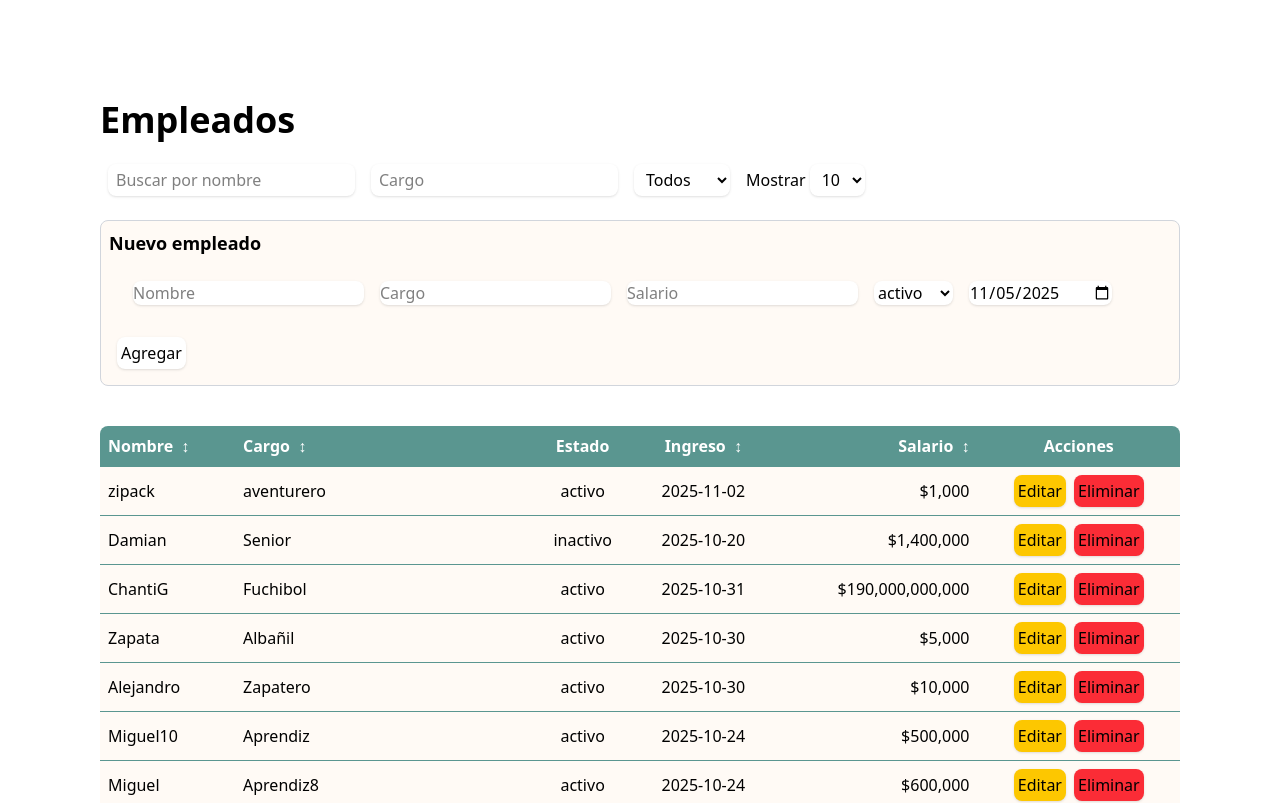
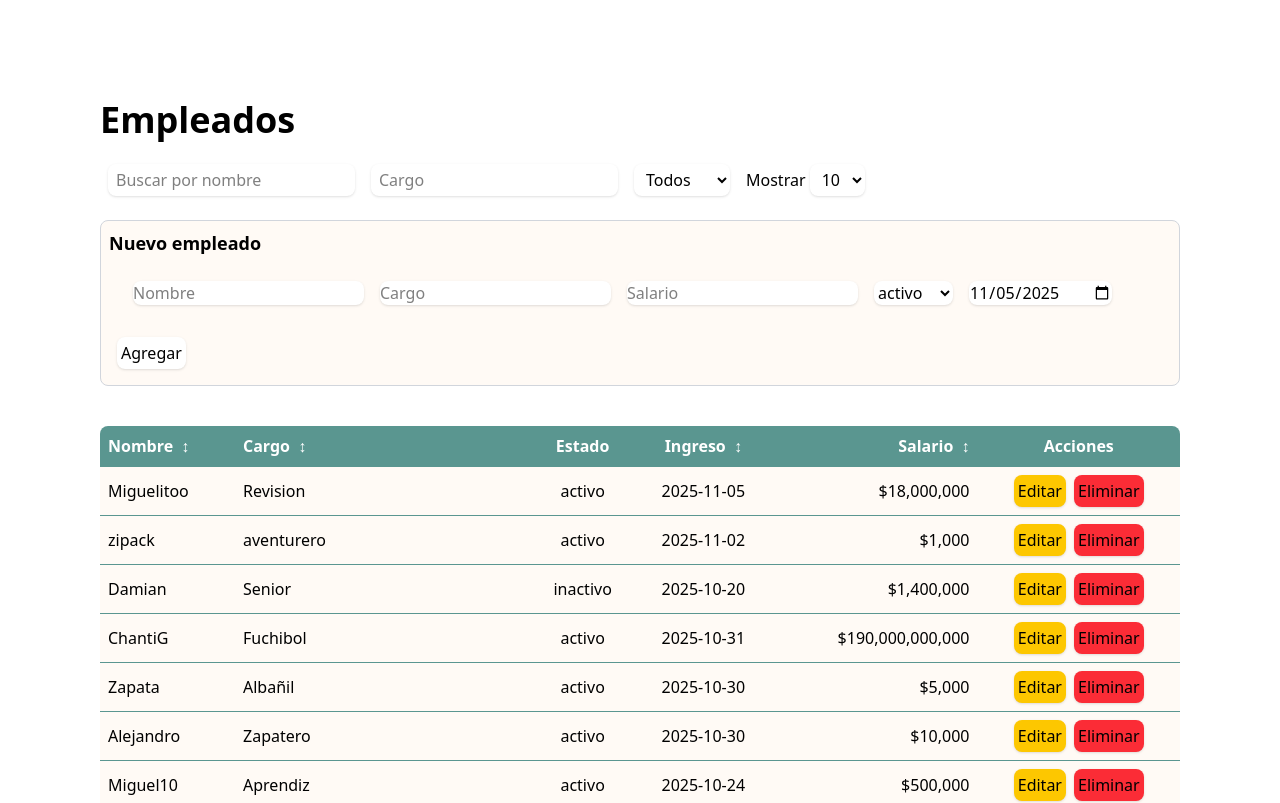
Before and after one commit to Sgiraldom19/empleados-lite, a Next.js app: page / in a window 1280 px wide. Shown: the top 803 px of the page. Built offline with nearby package versions, Linux system fonts and the light colour scheme.

Commit message:
Se separo la logica de la tabla en un hook

```diff
--- a/app/_data/employees.json
+++ b/app/_data/employees.json
@@ -1,4 +1,12 @@
 [
+  {
+    "id": "44a3014a-fa22-4c3d-848c-3a8cd3011c75",
+    "nombre": "Miguelitoo",
+    "cargo": "Revision",
+    "salario": 18000000,
+    "estado": "activo",
+    "fechaIngreso": "2025-11-05"
+  },
   {
     "id": "6c2d58cd-0fcf-4b1c-a543-aa9c8b871926",
     "nombre": "zipack",
--- /dev/null
+++ b/app/hooks/useTabla.ts
@@ -0,0 +1,21 @@
+import { useState } from "react";
+
+export default function useTabla() {
+  const [sort, setSort] = useState<string>("");
+  const [dir, setDir] = useState<"asc" | "desc">("asc");
+
+  function toggleSort(column: string) {
+    if (sort === column) {
+      setDir(dir === "asc" ? "desc" : "asc");
+    } else {
+      setSort(column);
+      setDir("asc");
+    }
+  }
+
+  return {
+    sort,
+    dir,
+    toggleSort,
+  };
+}
--- a/app/page.tsx
+++ b/app/page.tsx
@@ -10,12 +10,14 @@ import usePagination from "./hooks/usePagination";
 import useFiltro from "./hooks/useFiltro";
 import useFormulario from "./hooks/useFormulario";
 import useModal from "./hooks/useModal";
+import useTabla from "./hooks/useTabla";
 
 
 export default function EmpleadosPage() {
   const [data, setData] = useState<Emp[]>([]);
   const { pageSize, total, setPageSize, setTotal} = usePagination({initialPage: 1, initialPageSize: 10});
-  const{ q, cargo, estado, sort, dir, page, setQ, setCargo, setEstado, setSort, setDir, setPage, toggleSort} = useFiltro();
+  const{ q, cargo, estado, page, setQ, setCargo, setEstado, setSort, setDir, setPage} = useFiltro();
+  const{sort, dir, toggleSort} = useTabla();
   const {showModal, openModal, closeModal} = useModal();
 
   async function handleEdit(id: string) {
```
